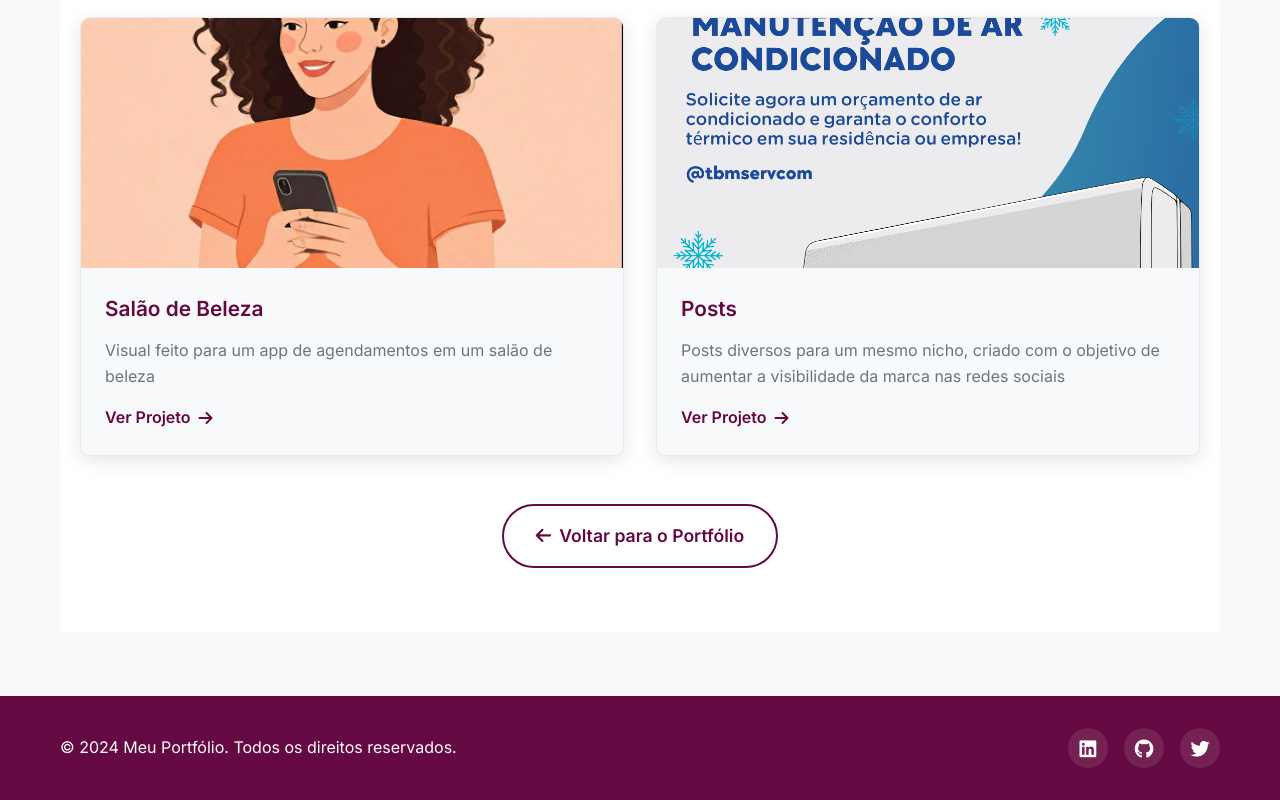
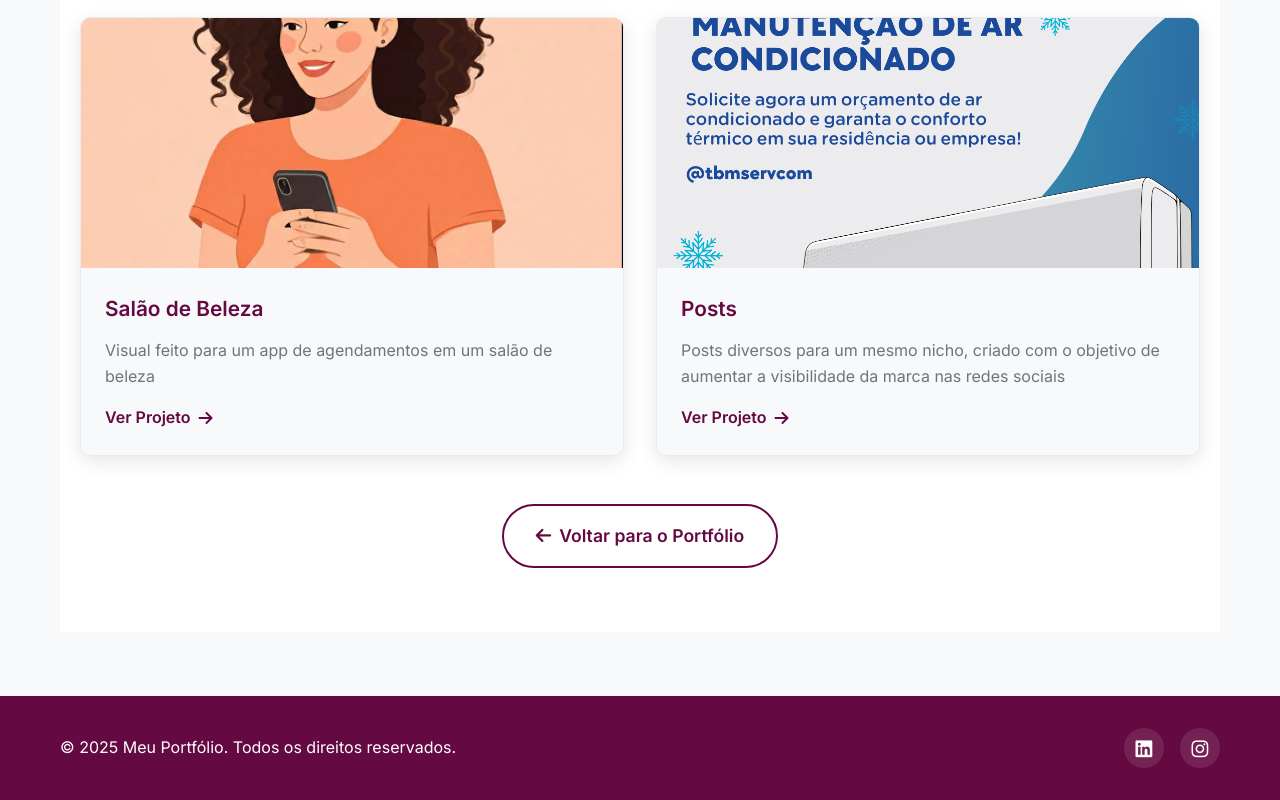
Before and after one commit to ml-limz/portifolio, a plain HTML site: page projeto1.html in a window 1280 px wide. Shown: the part 2482-3282 px from the top of the page. Drawn offline with Linux system fonts and the light colour scheme; a script that the page names is missing; files whose address does not match are found by name.

Commit message:
Update projeto1.html

```diff
--- a/projeto1.html
+++ b/projeto1.html
@@ -216,16 +216,17 @@
 
     <footer class="footer">
         <div class="container">
-            <p>&copy; 2024 Meu Portfólio. Todos os direitos reservados.</p>
+            <p>&copy; 2025 Meu Portfólio. Todos os direitos reservados.</p>
             <div class="social-links">
-                <a href="#" class="social-link"><i class="fab fa-linkedin"></i></a>
-                <a href="#" class="social-link"><i class="fab fa-github"></i></a>
-                <a href="#" class="social-link"><i class="fab fa-twitter"></i></a>
+                <a href="https://www.linkedin.com/in/maria-l-2867a4299/" class="social-link"><i class="fab fa-linkedin"></i></a>
+                <a href="https://www.instagram.com/ml.limz/" class="social-link"><i class="fab fa-instagram"></i></a>
             </div>
         </div>
     </footer>
 
+
     <script src="js/main.js"></script>
     <script src="js/gallery.js"></script>
 </body>
+
 </html>
```
